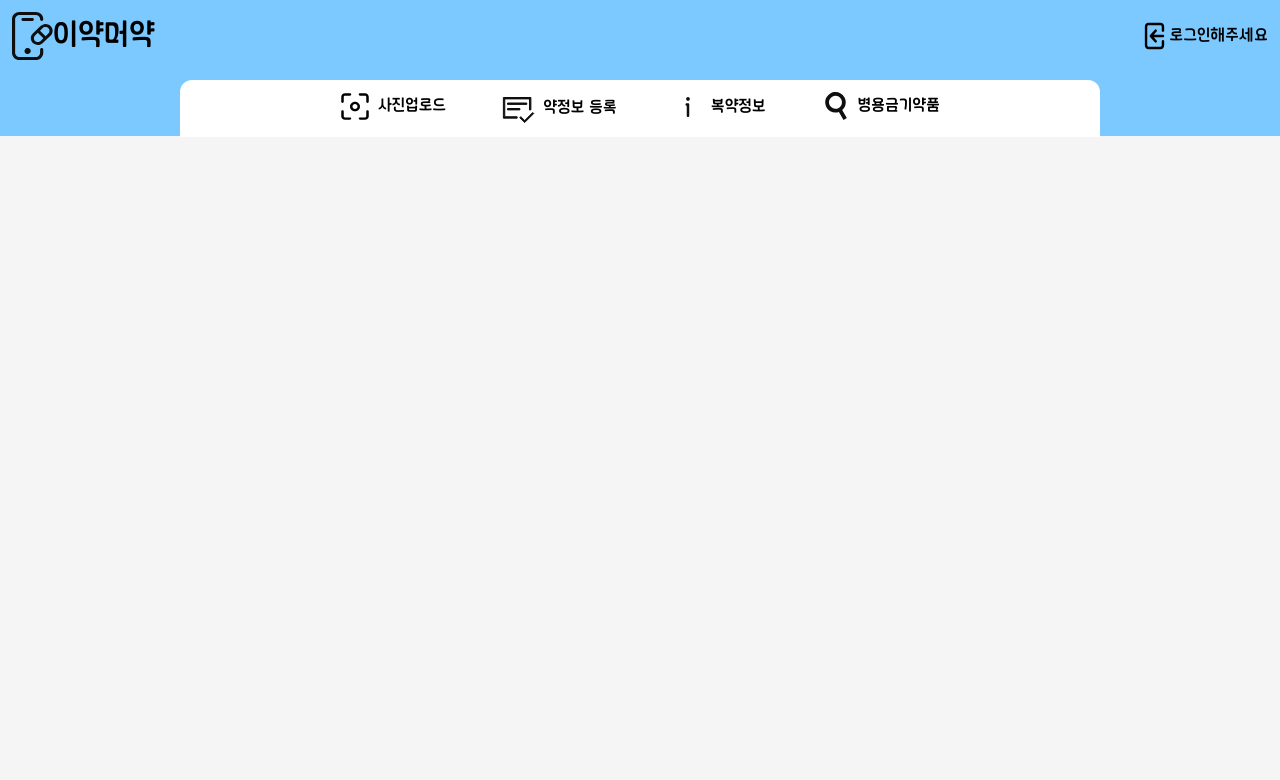
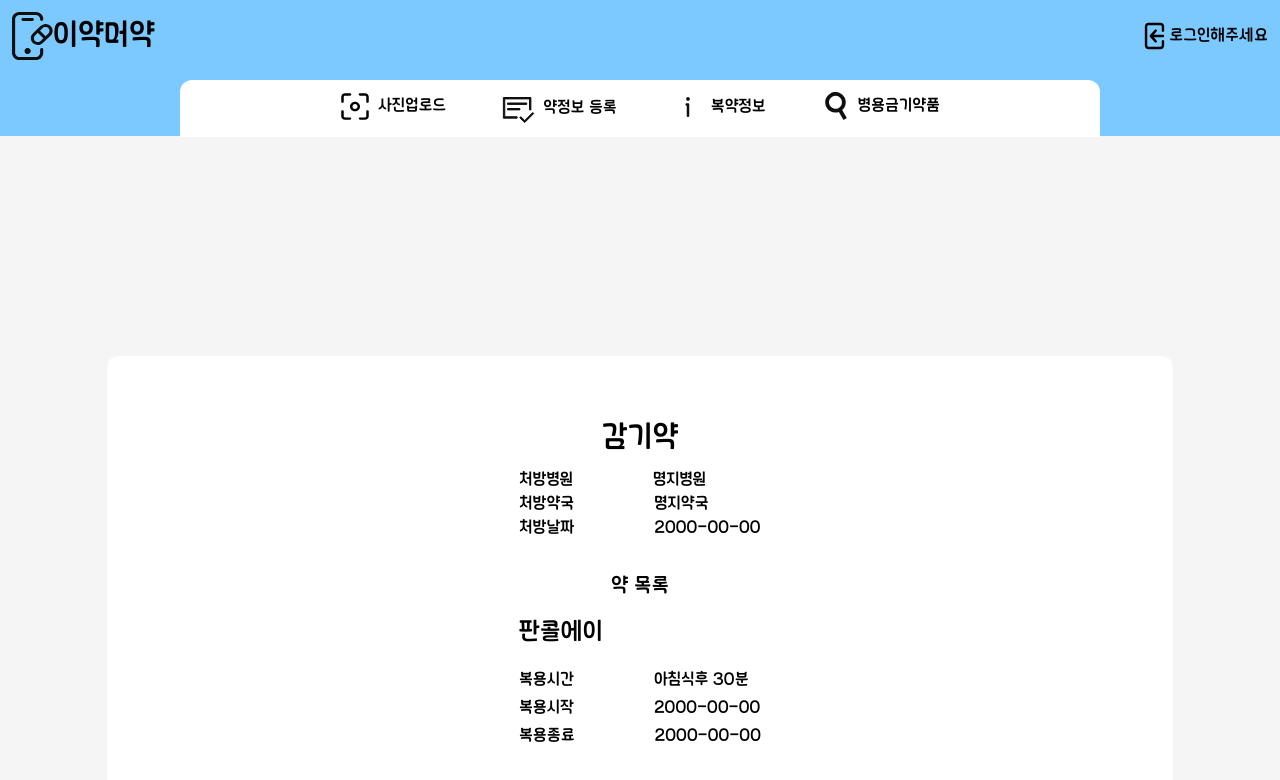
Before and after one commit to eYak-moYak/eYakmoYak-Client, a React (Create React App) app: page /detail-mediinfo in a window 1280 px wide. Shown: the top 780 px of the page. Built offline with nearby package versions, Linux system fonts and the light colour scheme; no server answers; the HTML template or start-up script is replaced by a standard one.

Commit message:
✨ feat: 세부 복약정보 페이지 퍼블리싱

```diff
--- /dev/null
+++ b/src/pages/DetailMediInfo/DetailMediInfo.tsx
@@ -0,0 +1,13 @@
+import DetailMediInfoContents from "./components/DetailMediInfoContents";
+
+type Props = {};
+
+const DetailMediInfo = (props: Props) => {
+  return (
+    <div>
+      <DetailMediInfoContents />
+    </div>
+  );
+};
+
+export default DetailMediInfo;
--- /dev/null
+++ b/src/pages/DetailMediInfo/components/DetailMediInfoContents.tsx
@@ -0,0 +1,48 @@
+import BodyLayout from "../../../components/Common/BodyLayout";
+
+type Props = {};
+
+const DetailMediInfoContents = (props: Props) => {
+  return (
+    <div className="flex items-center justify-center">
+      <BodyLayout>
+        <h1 className="mt-16 text-3xl">감기약</h1>
+        <div className="flex flex-col gap-2">
+          <div className="flex gap-20">
+            <p>처방병원</p>
+            <p>명지병원</p>
+          </div>
+          <div className="flex gap-20">
+            <p>처방약국</p>
+            <p>명지약국</p>
+          </div>
+          <div className="flex gap-20">
+            <p>처방날짜</p>
+            <p>2000-00-00</p>
+          </div>
+        </div>
+        <h3 className="mt-5 text-xl">약 목록</h3>
+        <div className="flex flex-col gap-3">
+          <p className="mb-3 text-2xl">판콜에이</p>
+          <div className="flex gap-20">
+            <p>복용시간</p>
+            <div className="gap- flex">
+              <p>아침</p>
+              <p>식후 30분</p>
+            </div>
+          </div>
+          <div className="flex gap-20">
+            <p>복용시작</p>
+            <p>2000-00-00</p>
+          </div>
+          <div className="flex gap-20">
+            <p>복용종료</p>
+            <p>2000-00-00</p>
+          </div>
+        </div>
+      </BodyLayout>
+    </div>
+  );
+};
+
+export default DetailMediInfoContents;
--- a/src/router/AppRouter.tsx
+++ b/src/router/AppRouter.tsx
@@ -7,6 +7,7 @@ import MediInfo from "../pages/MediInfo/MediInfo";
 import WarnMedi from "../pages/WarnMedi/WarnMedi";
 import KaKaoRedirectHandler from "../pages/Login/components/KaKaoRedirectHandler";
 import RegisterEachMedi from "../pages/RegisterEachMedi/RegisterEachMedi";
+import DetailMediInfo from "../pages/DetailMediInfo/DetailMediInfo";
 
 const AppRouter = () => {
   return (
@@ -18,6 +19,7 @@ const AppRouter = () => {
         <Route path="/register-doctormedi" element={<RegisterDoctorMedi />} />
         <Route path="/register-eachmedi" element={<RegisterEachMedi />} />
         <Route path="/mediinfo" element={<MediInfo />} />
+        <Route path="/detail-mediinfo" element={<DetailMediInfo />} />
         <Route path="/warnmedi" element={<WarnMedi />} />
         <Route path="/redirect" element={<KaKaoRedirectHandler />} />
       </Routes>
```
